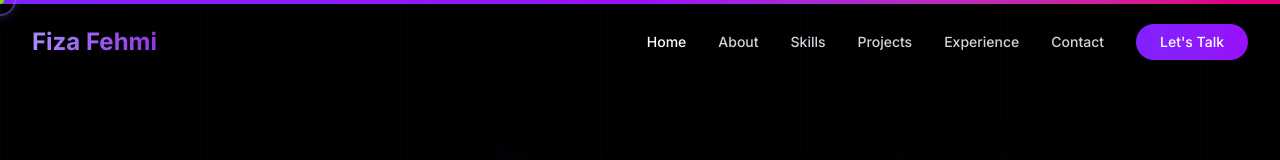
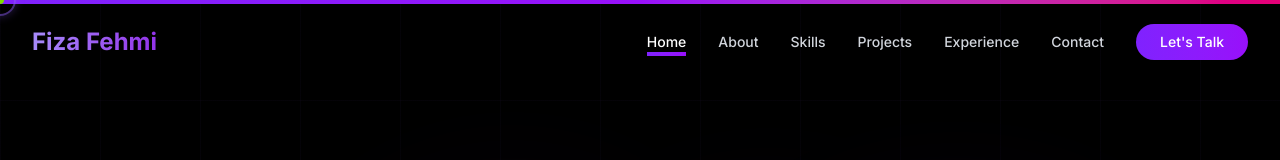
Before and after one commit to fiza-fehmi/portfolio_website, a React (Vite) app: page / in a window 1280 px wide. Shown: the top 160 px of the page. Built offline with nearby package versions, Linux system fonts and the light colour scheme.

Commit message:
Make navbar active section underline more visible with thicker gradient

```diff
--- a/src/components/Navbar.jsx
+++ b/src/components/Navbar.jsx
@@ -94,7 +94,7 @@ const Navbar = () => {
                   {activeSection === item.href.substring(1) && (
                     <motion.div
                       layoutId="activeSection"
-                      className="absolute -bottom-1 left-0 right-0 h-0.5 bg-primary"
+                      className="absolute -bottom-1 left-0 right-0 h-1 bg-gradient-to-r from-violet-600 to-purple-600"
                       transition={{ type: 'spring', stiffness: 380, damping: 30 }}
                     />
                   )}
```
